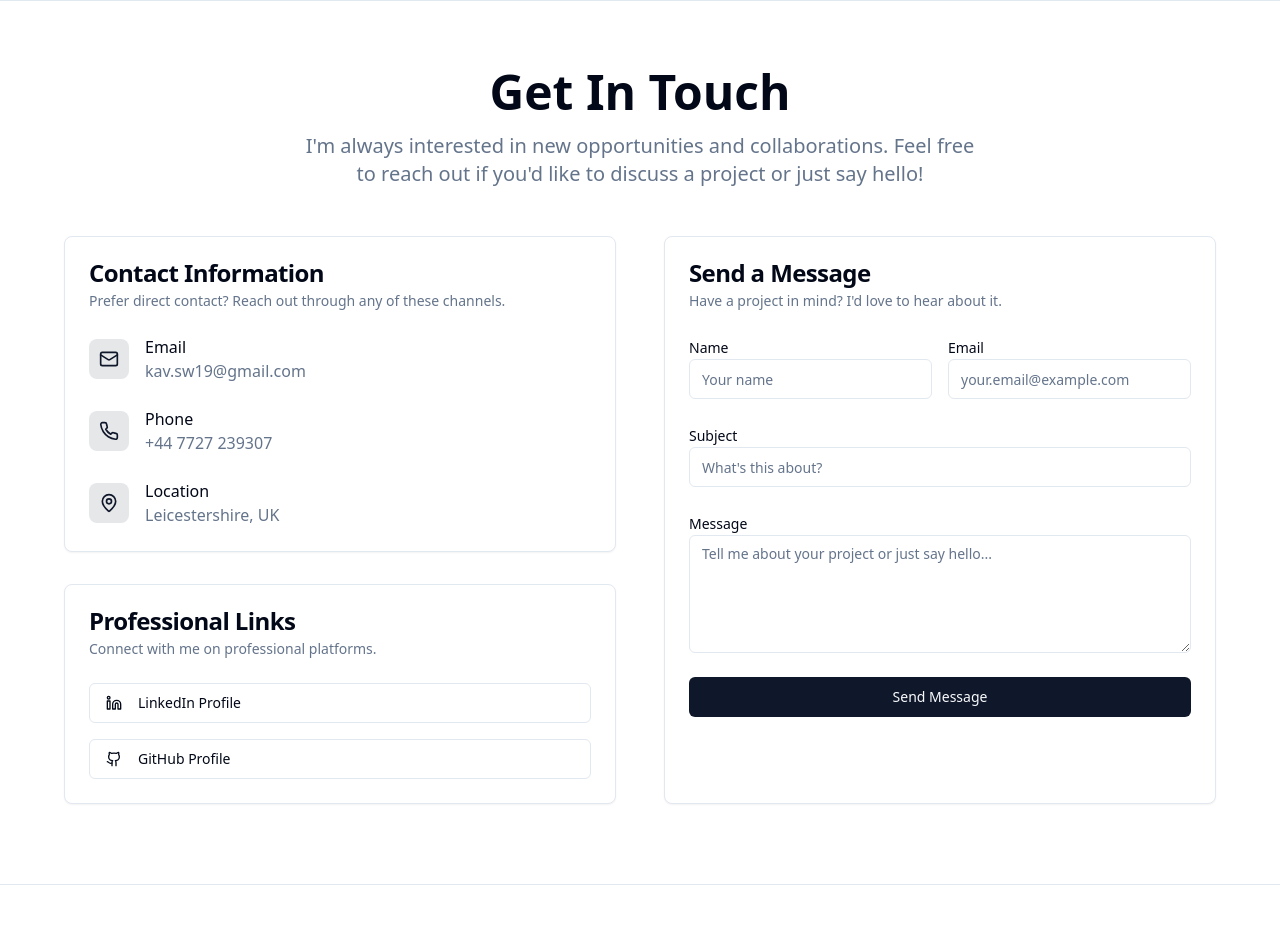
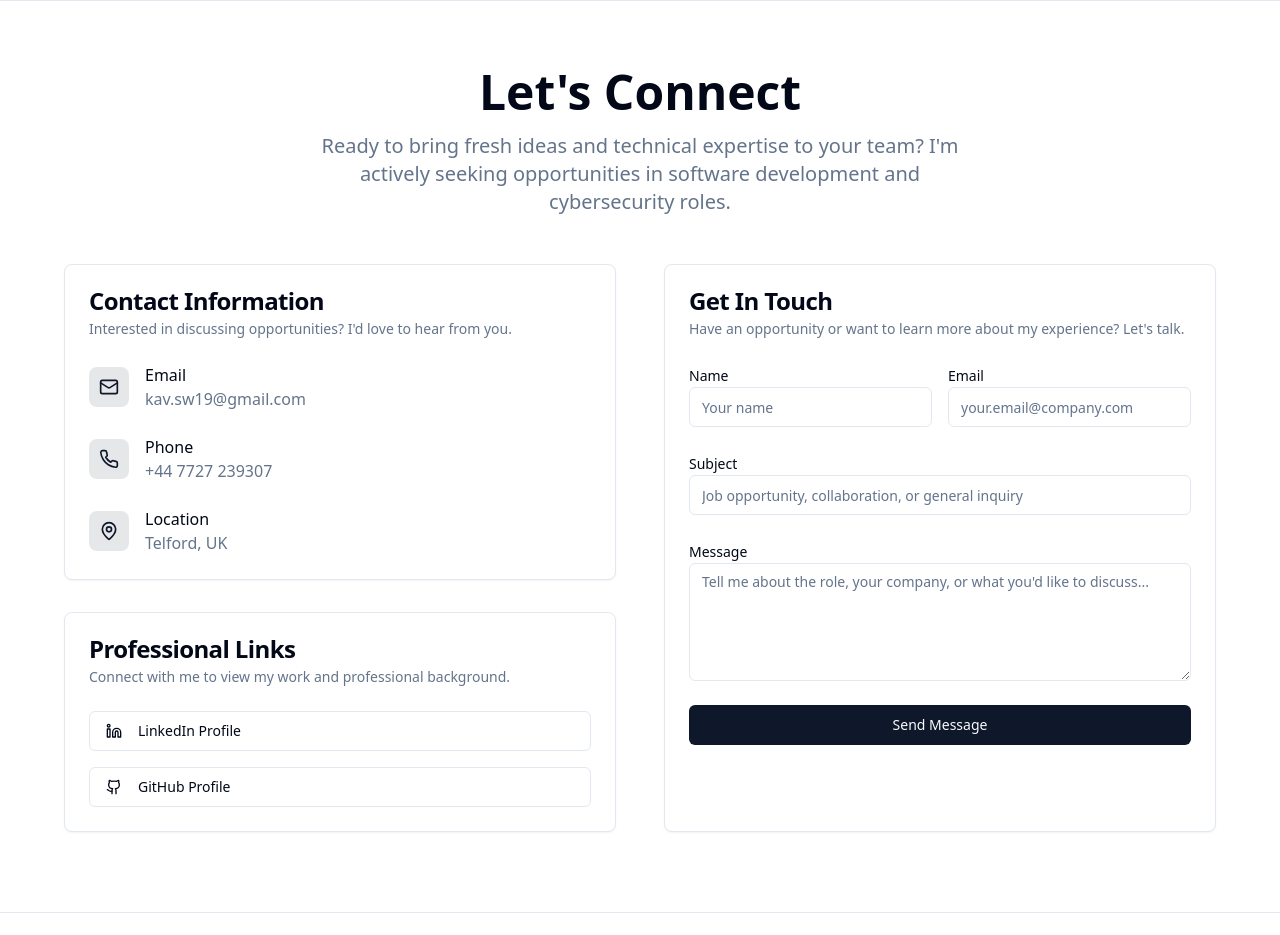
Before and after one commit to kav-sw19/web-portfolio, a React (Vite) app: page /contact in a window 1280 px wide. Shown: the part 60-995 px from the top of the page. Built offline with nearby package versions, Linux system fonts and the light colour scheme.

Commit message:
Update contact and location details
- Updated the year in the footer to 2025.
- Changed the location in the work experience to Telford.
- Modified the contact page description to be more focused on employers reaching out.

```diff
--- a/src/pages/Contact.tsx
+++ b/src/pages/Contact.tsx
@@ -53,10 +53,10 @@ const Contact = () => {
       <section className="pt-32 pb-20 px-6">
         <div className="container mx-auto">
           <div className="text-center mb-12">
-            <h1 className="text-4xl md:text-5xl font-bold mb-4">Get In Touch</h1>
+            <h1 className="text-4xl md:text-5xl font-bold mb-4">Let's Connect</h1>
             <p className="text-xl text-muted-foreground max-w-2xl mx-auto">
-              I'm always interested in new opportunities and collaborations.
-              Feel free to reach out if you'd like to discuss a project or just say hello!
+              Ready to bring fresh ideas and technical expertise to your team?
+              I'm actively seeking opportunities in software development and cybersecurity roles.
             </p>
           </div>
 
@@ -67,7 +67,7 @@ const Contact = () => {
                 <CardHeader>
                   <CardTitle>Contact Information</CardTitle>
                   <CardDescription>
-                    Prefer direct contact? Reach out through any of these channels.
+                    Interested in discussing opportunities? I'd love to hear from you.
                   </CardDescription>
                 </CardHeader>
                 <CardContent className="space-y-6">
@@ -107,7 +107,7 @@ const Contact = () => {
                     </div>
                     <div>
                       <p className="font-medium">Location</p>
-                      <p className="text-muted-foreground">Leicestershire, UK</p>
+                      <p className="text-muted-foreground">Telford, UK</p>
                     </div>
                   </div>
                 </CardContent>
@@ -117,7 +117,7 @@ const Contact = () => {
                 <CardHeader>
                   <CardTitle>Professional Links</CardTitle>
                   <CardDescription>
-                    Connect with me on professional platforms.
+                    Connect with me to view my work and professional background.
                   </CardDescription>
                 </CardHeader>
                 <CardContent className="space-y-4">
@@ -140,9 +140,9 @@ const Contact = () => {
             {/* Contact Form */}
             <Card>
               <CardHeader>
-                <CardTitle>Send a Message</CardTitle>
+                <CardTitle>Get In Touch</CardTitle>
                 <CardDescription>
-                  Have a project in mind? I'd love to hear about it.
+                  Have an opportunity or want to learn more about my experience? Let's talk.
                 </CardDescription>
               </CardHeader>
               <CardContent>
@@ -167,7 +167,7 @@ const Contact = () => {
                         type="email"
                         value={formData.email}
                         onChange={handleChange}
-                        placeholder="your.email@example.com"
+                        placeholder="your.email@company.com"
                         required
                       />
                     </div>
@@ -180,7 +180,7 @@ const Contact = () => {
                       name="subject"
                       value={formData.subject}
                       onChange={handleChange}
-                      placeholder="What's this about?"
+                      placeholder="Job opportunity, collaboration, or general inquiry"
                       required
                     />
                   </div>
@@ -192,7 +192,7 @@ const Contact = () => {
                       name="message"
                       value={formData.message}
                       onChange={handleChange}
-                      placeholder="Tell me about your project or just say hello..."
+                      placeholder="Tell me about the role, your company, or what you'd like to discuss..."
                       rows={5}
                       required
                     />
@@ -212,7 +212,7 @@ const Contact = () => {
       <footer className="py-12 px-6 border-t border-border">
         <div className="container mx-auto text-center">
           <p className="text-sm text-muted-foreground">
-            © 2024 Kavindu Walisinghe. Built with React & TypeScript.
+            © 2025 Kavindu Walisinghe. Built with React & TypeScript.
           </p>
         </div>
       </footer>
--- a/src/pages/Index.tsx
+++ b/src/pages/Index.tsx
@@ -1,4 +1,3 @@
-
 import { Button } from "@/components/ui/button";
 import { Card, CardContent, CardDescription, CardHeader, CardTitle } from "@/components/ui/card";
 import { Badge } from "@/components/ui/badge";
@@ -248,7 +247,7 @@ const Index = () => {
             </Button>
           </div>
           <p className="text-sm text-muted-foreground">
-            © 2024 Kavindu Walisinghe. Built with React & TypeScript.
+            © 2025 Kavindu Walisinghe. Built with React & TypeScript.
           </p>
         </div>
       </footer>
```
